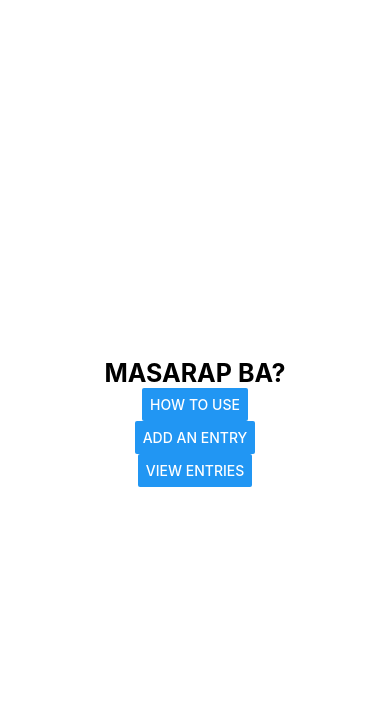
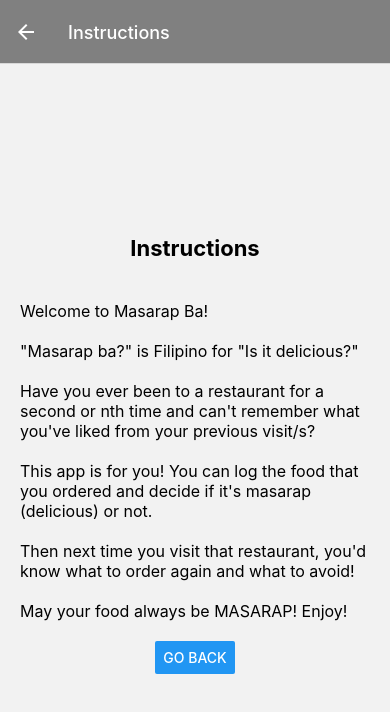
Before and after one commit to razelventura/masarapba, a React Native app: screen /Instructions in a window 390 px wide. Shown: the top 712 px of the page. Built offline with nearby package versions, Linux system fonts and the light colour scheme.

Commit message:
Added stack navigation

```diff
--- a/App.js
+++ b/App.js
@@ -9,7 +9,16 @@ import React, { useEffect } from 'react';
 import { StatusBar } from 'expo-status-bar';
 import { Alert, Button, Image, StyleSheet, Text, View } from 'react-native';
 import * as SplashScreen from 'expo-splash-screen';
-import instructionsText from './components/Instructions';
+/* import instructionsText from './components/Instructions'; */
+import { NavigationContainer } from '@react-navigation/native';
+import { createNativeStackNavigator } from '@react-navigation/native-stack';
+import CreateScreen from './components/Create';
+import ViewSummaryScreen from './components/Summary';
+import ViewProfileScreen from './components/Profile';
+import InstructionsScreen from './components/Instructions';
+
+const Stack = createNativeStackNavigator();
+
 
 // Prevent the splash screen from hiding immediately
 SplashScreen.preventAutoHideAsync();
@@ -29,20 +38,65 @@ export default function App() {
     prepare();
   }, []);
 
-  //Instructions
+/*   //Instructions
   const showInstructions = () => {
     Alert.alert("About 'Masarap Ba?'", instructionsText, [{ text: "OK" }]);
-  };
+  }; */
 
+  return (
+    <NavigationContainer>
+      <Stack.Navigator
+        initialRouteName="Home"
+        screenOptions={{
+          //headerTitle:'Nav Example',
+          headerStyle: { backgroundColor: 'gray'},
+          headerTintColor: 'white',
+          headerBackVisible: false,
+        }}>
+        <Stack.Screen
+          name="Home"
+          component={HomeScreen}
+          options={{ headerShown: false }}
+        />
+        <Stack.Screen
+          name="Create"
+          component={CreateScreen}
+          options={{ headerShown: true }}
+        />
+        <Stack.Screen
+          name="ViewEntries"
+          component={ViewSummaryScreen}
+          options={{ headerShown: true }}
+          //options={{ presentation: 'modal' }}
+        />
+        <Stack.Screen
+          name="ViewProfile"
+          component={ViewProfileScreen}
+          options={{ headerShown: true }}
+        />
+        <Stack.Screen
+          name="Instructions"
+          component={InstructionsScreen}
+          //options={{ headerShown: true }}
+          options={{ presentation:'modal' }}
+        />
+
+        </Stack.Navigator>
+
+    </NavigationContainer>
+  );
+function HomeScreen ({ navigation }) {
   return (
     <View style={styles.container}>
       <Text style={styles.headerText}>MASARAP BA?</Text>
-      <Button title="How to Use" onPress={showInstructions} />
-      <Button title="Add an Entry" onPress={() => {}} />
-      <Button title="View Entries" onPress={() => {}} />
+      <Button title="How to Use" onPress={() => navigation.navigate('Instructions')} />
+      <Button title="Add an Entry" onPress={() => navigation.navigate('Create')} />
+      <Button title="View Entries" onPress={() => navigation.navigate('ViewEntries')} />
       <StatusBar style="auto" />
     </View>
   );
+}
+
 }
 
 const styles = StyleSheet.create({
--- a/components/Create.js
+++ b/components/Create.js
@@ -3,3 +3,18 @@
 //date: 2024-04-19
 //Create.js
 //brief: On this page, the user should be able to create/add an entry.
+
+import React from 'react';
+import { View, Text, Button } from 'react-native';
+
+function CreateScreen({ navigation }) {
+  return (
+    <View style={{ flex: 1, alignItems: 'center', justifyContent: 'center' }}>
+      <Text>Add an Entry</Text>
+      {/* TO DO: Add code for adding entry */}
+      <Button title="Go back" onPress={() => navigation.goBack()} />
+    </View>
+  );
+}
+
+export default CreateScreen;
--- a/components/Instructions.js
+++ b/components/Instructions.js
@@ -3,6 +3,10 @@
 //date: 2024-04-19
 //Instructions.js
 //brief: This contains the instructions for the user.
+
+// Instructions.js
+import React from 'react';
+import { View, Text, Button, ScrollView, StyleSheet } from 'react-native';
 
 const instructionsText = `
 Welcome to Masarap Ba!
@@ -10,10 +14,40 @@ Welcome to Masarap Ba!
 "Masarap ba?" is Filipino for "Is it delicious?"
 
 Have you ever been to a restaurant for a second or nth time and can't remember what you've liked from your previous visit/s?
-This app is for you. You can log the food that you ordered and decide if it's masarap (delicious) or not.
+
+This app is for you! You can log the food that you ordered and decide if it's masarap (delicious) or not.
+
 Then next time you visit that restaurant, you'd know what to order again and what to avoid!
 
 May your food always be MASARAP! Enjoy!
 `;
 
-export default instructionsText;
+function InstructionsScreen({ navigation }) {
+  return (
+    <ScrollView contentContainerStyle={styles.container}>
+      <Text style={styles.title}>Instructions</Text>
+      <Text style={styles.content}>{instructionsText}</Text>
+      <Button title="Go back" onPress={() => navigation.goBack()} />
+    </ScrollView>
+  );
+}
+
+const styles = StyleSheet.create({
+  container: {
+    flexGrow: 1,
+    justifyContent: 'center',
+    alignItems: 'center',
+    padding: 20,
+  },
+  title: {
+    fontSize: 22,
+    fontWeight: 'bold',
+    marginBottom: 20,
+  },
+  content: {
+    fontSize: 16,
+    marginBottom: 20,
+  },
+});
+
+export default InstructionsScreen;
--- a/components/Profile.js
+++ b/components/Profile.js
@@ -3,3 +3,18 @@
 //date: 2024-04-19
 //Profile.js
 //brief: This is Read/View of the selected entry. It will display neatly the information entered by the user.
+
+import React from 'react';
+import { View, Text, Button } from 'react-native';
+
+function ViewProfileScreen({ navigation }) {
+  return (
+    <View style={{ flex: 1, alignItems: 'center', justifyContent: 'center' }}>
+      <Text>View Profile</Text>
+      {/* TO DO: Code for viewing profile */}
+      <Button title="Go back" onPress={() => navigation.goBack()} />
+    </View>
+  );
+}
+
+export default ViewProfileScreen;
--- a/components/Summary.js
+++ b/components/Summary.js
@@ -4,3 +4,18 @@
 //Summary.js
 //brief: This is the summary page. The user would be able to see all the entries in scrollable view.
     //The entries will be sorted alphabetically according to restaurant name
+
+import React from 'react';
+import { View, Text, Button } from 'react-native';
+
+function ViewSummaryScreen({ navigation }) {
+  return (
+    <View style={{ flex: 1, alignItems: 'center', justifyContent: 'center' }}>
+      <Text>View Existing Entries</Text>
+      {/* TO DO: Add code for viewing entries */}
+      <Button title="Go back" onPress={() => navigation.goBack()} />
+    </View>
+  );
+}
+
+export default ViewSummaryScreen;
--- a/package.json
+++ b/package.json
@@ -9,11 +9,15 @@
     "web": "expo start --web"
   },
   "dependencies": {
+    "@react-navigation/native": "^6.1.17",
+    "@react-navigation/stack": "^6.3.29",
     "expo": "~50.0.14",
+    "expo-splash-screen": "~0.26.4",
     "expo-status-bar": "~1.11.1",
     "react": "18.2.0",
     "react-native": "0.73.6",
-    "expo-splash-screen": "~0.26.4"
+    "react-native-safe-area-context": "^4.9.0",
+    "react-native-screens": "^3.30.1"
   },
   "devDependencies": {
     "@babel/core": "^7.20.0"
```
Also changed, not shown: 1 other file (tests, documents, lock files or other folders).
